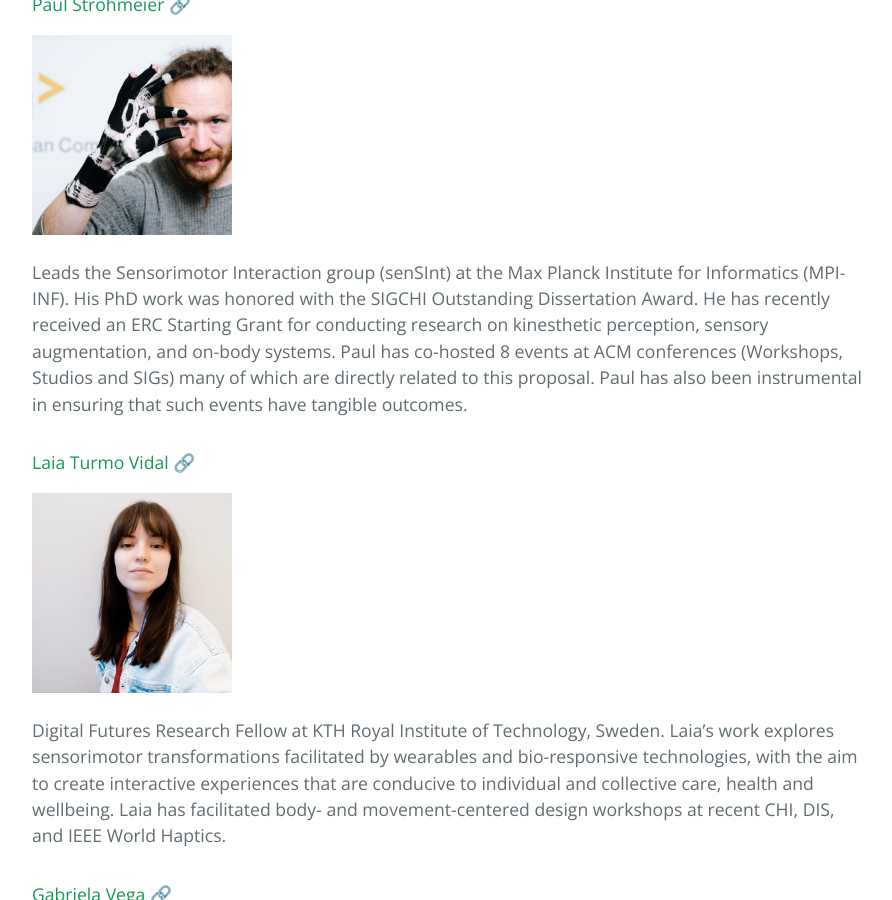
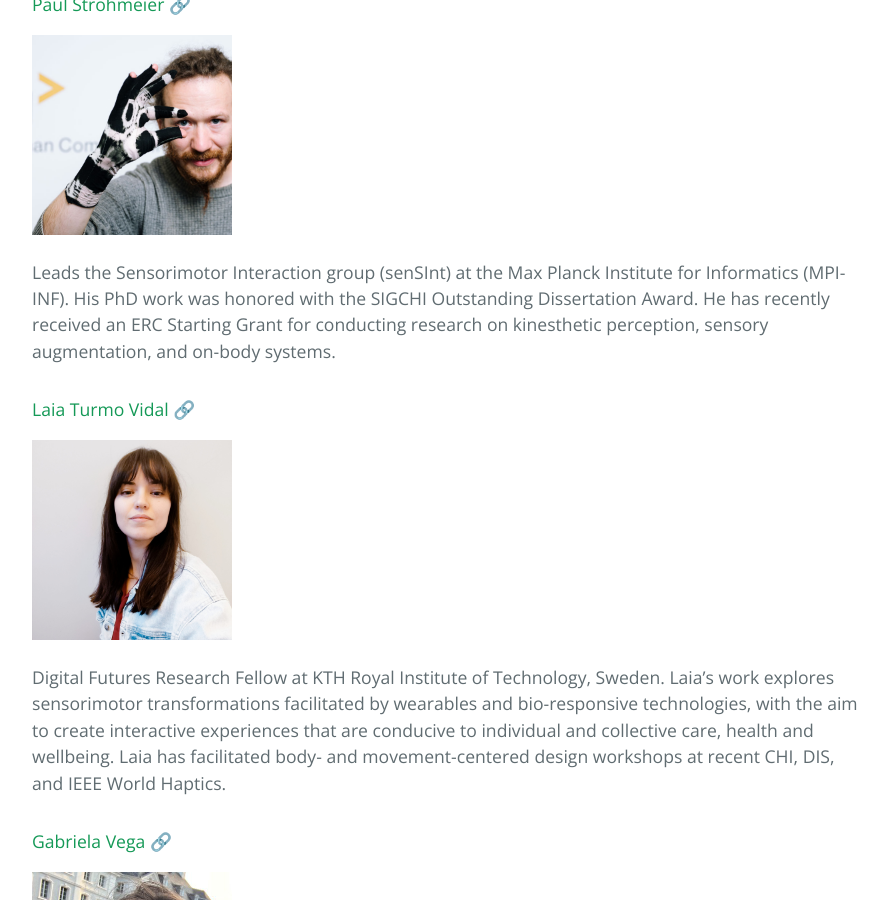
Before and after one commit to sensorimotordevices/sensorimotordevices.github.io, a Jekyll site: the page built from pages/organizers.md, in a window 1280 px wide and 900 px high, scrolled down 358 px. Shown: the whole window, without its empty margins (192-1084 px from the left). Built offline with Jekyll 4.4.1, drawn with Linux system fonts in a browser that asks for light colours.

Commit message:
fix paul description

```diff
--- a/pages/organizers.md
+++ b/pages/organizers.md
@@ -5,7 +5,7 @@ title: Organizers
 #### Paul Strohmeier [🔗](https://sensint.mpi-inf.mpg.de/index.html)
 <img src="./photos/paul.png" alt="paul" width="200"/>
 
-Leads the Sensorimotor Interaction group (senSInt) at the Max Planck Institute for Informatics (MPI-INF). His PhD work was honored with the SIGCHI Outstanding Dissertation Award. He has recently received an ERC Starting Grant for conducting research on kinesthetic perception, sensory augmentation, and on-body systems. Paul has co-hosted 8 events at ACM conferences (Workshops, Studios and SIGs) many of which are directly related to this proposal. Paul has also been instrumental in ensuring that such events have tangible outcomes.
+Leads the Sensorimotor Interaction group (senSInt) at the Max Planck Institute for Informatics (MPI-INF). His PhD work was honored with the SIGCHI Outstanding Dissertation Award. He has recently received an ERC Starting Grant for conducting research on kinesthetic perception, sensory augmentation, and on-body systems.
 
 #### Laia Turmo Vidal [🔗](https://www.laiaturmovidal.com/)
 <img src="./photos/laia.jpg" alt="paul" width="200"/>
```
